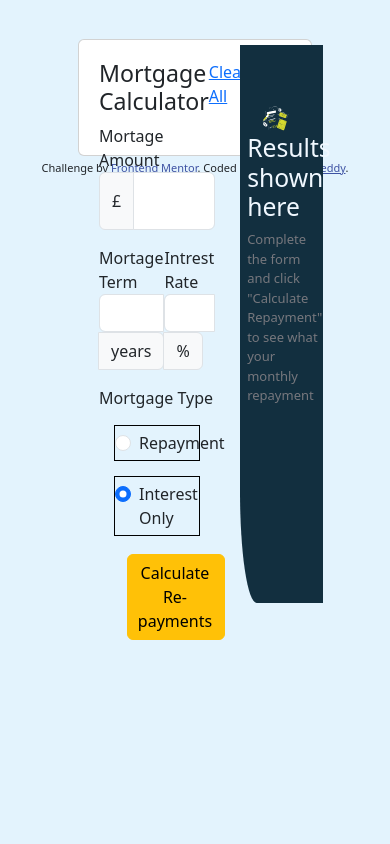
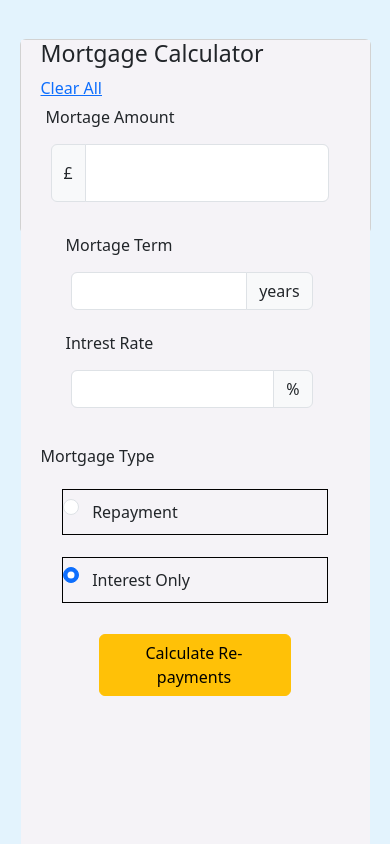
Before and after one commit to NITHIN1820/Web-development, a plain HTML site: page mortgage-repayment-calculator-main/index.html in a window 390 px wide. Shown: the top 844 px of the page. Drawn offline with nearby package versions, Linux system fonts and the light colour scheme.

Commit message:
added responsiveness little work pending

```diff
--- a/mortgage-repayment-calculator-main/style.css
+++ b/mortgage-repayment-calculator-main/style.css
@@ -113,3 +113,66 @@ img{
     font-size: 39px;
     color: goldenrod;
 }
+
+@media (min-width: 375px) and (max-width: 700px) {
+
+    .card{
+        height: 50vw;
+        width: 90vw;
+        margin: auto;
+       margin-top: 10%;
+
+    }
+    .con {
+        display: block;
+        background-color: rgb(245, 243, 247);
+
+    }
+    .cal {
+    width: 100%;
+    padding:1%;
+    margin: 0;
+    padding:  0 20px;
+    }
+
+
+.right {
+    width: 100%;
+    height: 80%;
+    background-color: hsl(202, 55%, 16%);
+    margin: 0;
+    border-bottom-left-radius: 0;
+}
+
+.hone {
+    display: block;
+}
+
+.mb-3{
+    margin:10px;
+    width: 90%;
+}
+label{
+    margin: 5px;
+}
+.middle {
+    display: block;
+   margin: 10px;
+   padding: 10px;
+}
+
+.form-check {
+    border: 1px solid black;
+    padding-top: 5px;
+    padding-bottom: 5px;
+    margin: 7%;
+}
+
+#bt{
+margin: 3% 19%;
+}
+.attribution{
+    margin: 11px;
+}
+
+  }
```
